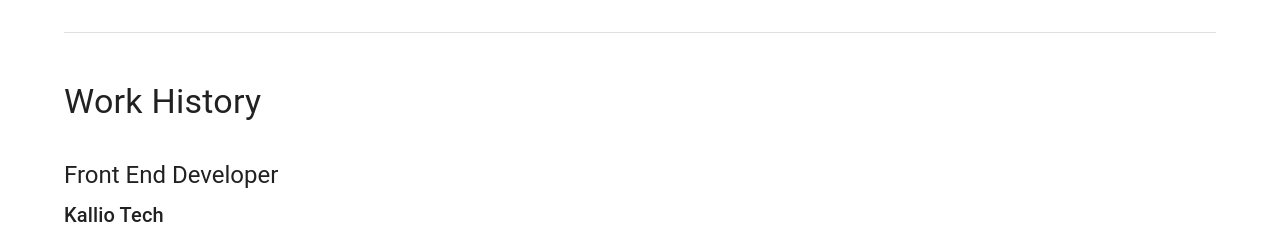
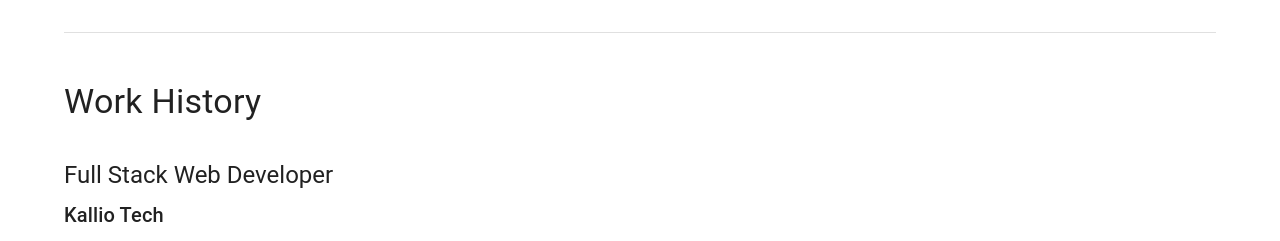
Before and after one commit to akselipalmer/portfolio-src, a React (Vite) app: page / in a window 1280 px wide. Shown: the part 1620-1861 px from the top of the page. Built offline with nearby package versions, Linux system fonts and the light colour scheme.

Commit message:
removed more code and changed naming on one of the work history

```diff
--- a/src/components/ContactCard.jsx
+++ b/src/components/ContactCard.jsx
@@ -1,9 +1,7 @@
 import * as React from "react";
 import Box from "@mui/material/Box";
 import Card from "@mui/material/Card";
-import CardActions from "@mui/material/CardActions";
 import CardContent from "@mui/material/CardContent";
-import Button from "@mui/material/Button";
 import Typography from "@mui/material/Typography";
 
 const bull = (
--- a/src/components/MediaCard.jsx
+++ b/src/components/MediaCard.jsx
@@ -7,8 +7,7 @@ import Button from "@mui/material/Button";
 import Typography from "@mui/material/Typography";
 import adventureImg from "../assets/adventure-img.png";
 import quizzicalImg from "../assets/Quzzical.png";
-import { Box, Stack } from "@mui/system";
-import { Divider } from "@mui/material";
+import { Stack } from "@mui/system";
 
 export default function MediaCard() {
   const cards = [
--- a/src/components/MyWork.jsx
+++ b/src/components/MyWork.jsx
@@ -1,10 +1,10 @@
-import { Box, Container, Typography } from "@mui/material";
-import React, { Component } from "react";
+import { Box, Typography } from "@mui/material";
+import React from "react";
 
 export default function MyWork() {
   const history = [
     {
-      jobTitle: "Front End Developer",
+      jobTitle: "Full Stack Web Developer",
       location: "Kallio Tech",
       description:
         "I'm currently working as a Front End Developer at Kallio Tech. I'm working on an Adventure application that connects explorers with local adventures. I've linked the page in my projects.",
```
